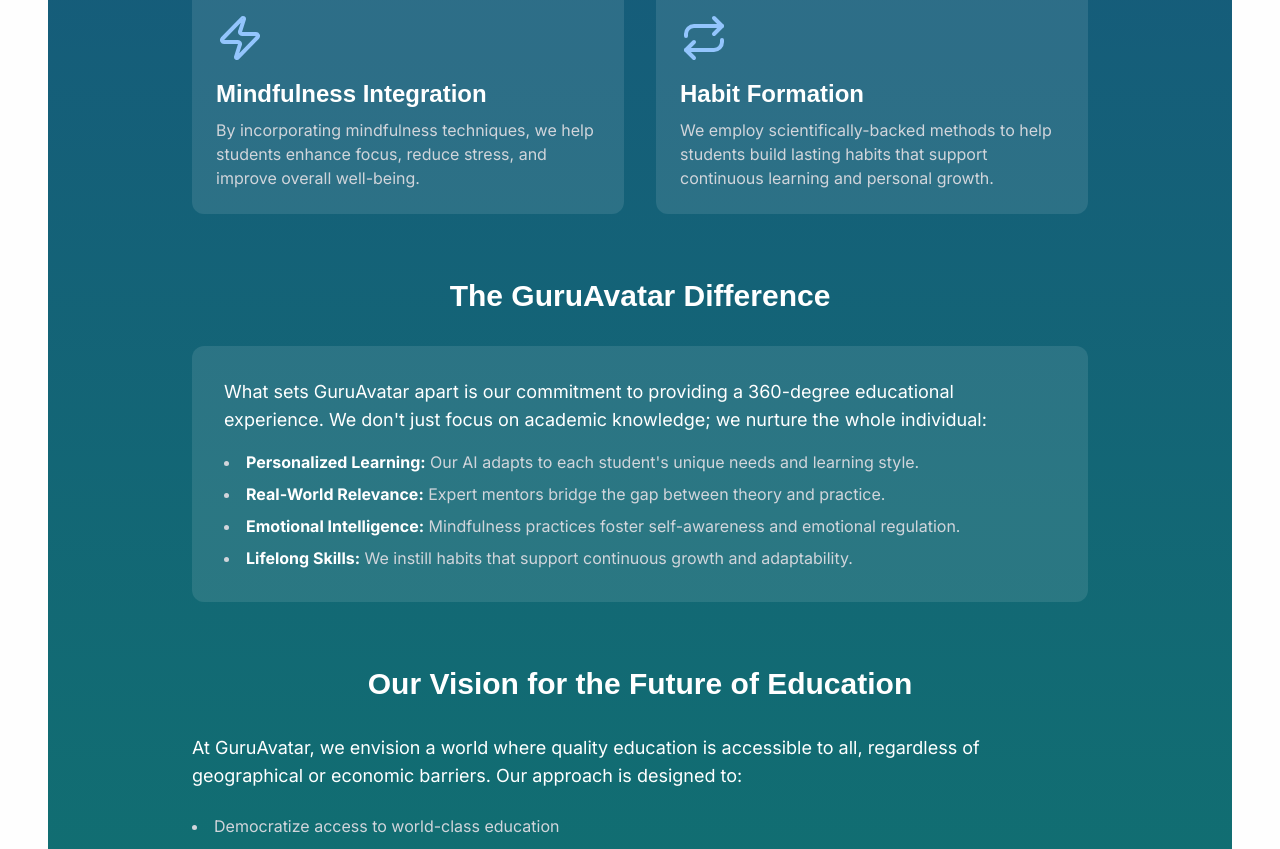
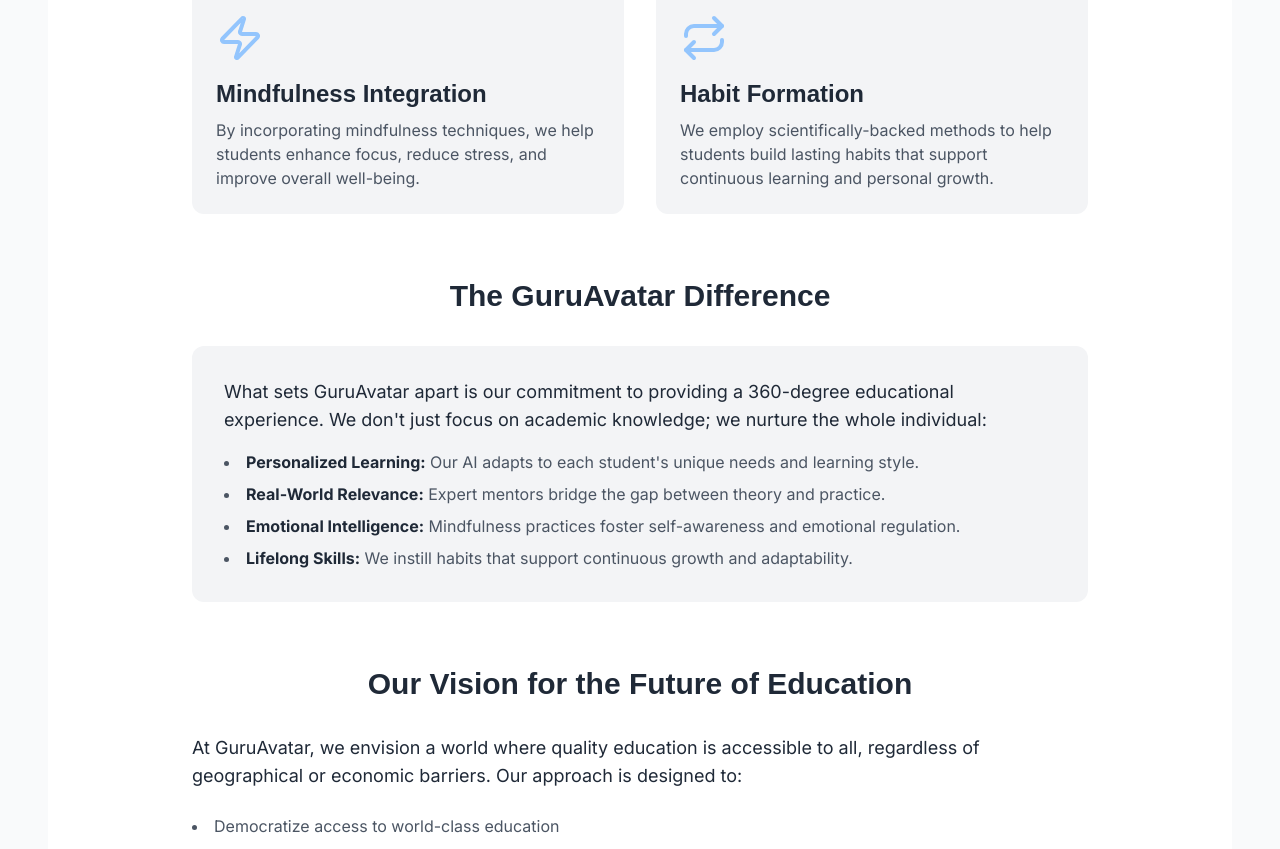
Before and after one commit to moghribalakrishna/GuruAvatar.org, a Next.js app: page /our-approach in a window 1280 px wide. Shown: the part 1938-2787 px from the top of the page. Built offline with nearby package versions, Linux system fonts and the light colour scheme; no server answers.

Commit message:
Chaning over white background based them

```diff
--- a/app/HomeContent.tsx
+++ b/app/HomeContent.tsx
@@ -35,7 +35,7 @@
   }, []);
 
   return (
-    <div className="bg-gradient-to-b from-blue-900 to-teal-700 min-h-screen text-white">
+    <div className="bg-white min-h-screen text-gray-800">
       <div className="container mx-auto px-4 py-8 md:py-16">
         {/* Hero Section */}
         <section className="flex flex-col lg:flex-row items-center mb-12 md:mb-20">
@@ -49,7 +49,7 @@
               Empowering Minds Through Non-Profit Education
             </motion.h1>
             <motion.p
-              className="text-lg md:text-xl mb-4 text-blue-100"
+              className="text-lg md:text-xl mb-4 text-gray-600"
               initial={{ opacity: 0 }}
               animate={{ opacity: 1 }}
               transition={{ duration: 0.5, delay: 0.2 }}
@@ -57,7 +57,7 @@
               GuruAvatar is a non-profit organization dedicated to revolutionizing education through:
             </motion.p>
             <motion.ul
-              className="text-lg md:text-xl mb-6 md:mb-8 text-blue-100 list-none space-y-2"
+              className="text-lg md:text-xl mb-6 md:mb-8 text-gray-600 list-none space-y-2"
               initial={{ opacity: 0 }}
               animate={{ opacity: 1 }}
               transition={{ duration: 0.5, delay: 0.3 }}
@@ -114,7 +114,7 @@
             ].map((feature, index) => (
               <Link href={feature.link || '#'} key={index}>
                 <motion.div
-                  className="bg-white bg-opacity-10 p-6 rounded-xl shadow-xl hover:shadow-2xl transition duration-300 transform hover:-translate-y-1 cursor-pointer h-full flex flex-col"
+                  className="bg-gray-100 p-6 rounded-xl shadow-xl hover:shadow-2xl transition duration-300 transform hover:-translate-y-1 cursor-pointer h-full flex flex-col"
                   initial={{ opacity: 0, y: 20 }}
                   animate={{ opacity: 1, y: 0 }}
                   transition={{ duration: 0.5, delay: index * 0.1 }}
@@ -127,7 +127,7 @@
                     className="rounded-lg mb-4 w-full h-40 object-cover"
                   />
                   <h3 className="text-xl font-semibold mb-2">{feature.title}</h3>
-                  <p className="text-blue-100 text-sm flex-grow">{feature.description}</p>
+                  <p className="text-gray-600 text-sm flex-grow">{feature.description}</p>
                   <span className="text-orange-400 hover:text-orange-300 font-semibold text-sm mt-4 inline-block">
                     Learn More →
                   </span>
@@ -157,9 +157,9 @@
                   transition={{ duration: 0.5, delay: index * 0.1 }}
                 >
                   <Link href={`/blog/${post.id}`}>
-                    <div className="bg-white bg-opacity-10 rounded-xl p-6 cursor-pointer transition-all duration-300 hover:bg-opacity-20 h-full flex flex-col">
+                    <div className="bg-gray-100 rounded-xl p-6 cursor-pointer transition-all duration-300 hover:bg-gray-200 h-full flex flex-col">
                       <h2 className="text-xl md:text-2xl font-semibold mb-4">{post.attributes.Title}</h2>
-                      <p className="text-gray-300 mb-4 flex-grow">{post.attributes.Excerpt}</p>
+                      <p className="text-gray-600 mb-4 flex-grow">{post.attributes.Excerpt}</p>
                       <span className="text-orange-400">Read more →</span>
                     </div>
                   </Link>
@@ -173,13 +173,13 @@
 
         {/* Call to Action Section */}
         <motion.section
-          className="text-center bg-blue-800 bg-opacity-50 py-12 md:py-16 rounded-xl shadow-2xl"
+          className="text-center bg-gray-100 py-12 md:py-16 rounded-xl shadow-2xl"
           initial={{ opacity: 0, y: 20 }}
           animate={{ opacity: 1, y: 0 }}
           transition={{ duration: 0.5 }}
         >
           <h2 className="text-3xl md:text-4xl font-bold mb-4 md:mb-6">Join Our Non-Profit Educational Revolution</h2>
-          <p className="text-lg md:text-xl mb-6 md:mb-8 text-blue-100">
+          <p className="text-lg md:text-xl mb-6 md:mb-8 text-gray-600">
             Support GuruAvatar's mission to provide free, transformative education. Together, we can make quality learning accessible to all.
           </p>
           <div className="flex flex-col sm:flex-row justify-center items-center space-y-4 sm:space-y-0 sm:space-x-4">
--- a/app/get-started/page.tsx
+++ b/app/get-started/page.tsx
@@ -52,7 +52,7 @@
 
 export default function GetStartedPage() {
   return (
-    <div className="bg-gradient-to-b from-blue-900 via-blue-800 to-teal-900 min-h-screen text-white">
+    <div className="bg-white min-h-screen text-gray-800">
       <div className="container mx-auto px-4 py-16">
         <motion.h1
           className="text-5xl font-bold mb-8 text-center"
@@ -76,7 +76,7 @@
           {steps.map((step, index) => (
             <motion.div
               key={index}
-              className="bg-white bg-opacity-10 p-6 rounded-xl"
+              className="bg-gray-100 p-6 rounded-xl shadow-2xl"
               initial={{ opacity: 0, y: 20 }}
               animate={{ opacity: 1, y: 0 }}
               transition={{ duration: 0.5, delay: index * 0.1 }}
@@ -88,7 +88,7 @@
                 <h2 className="text-2xl font-semibold">Step {index + 1}</h2>
               </div>
               <h3 className="text-xl font-semibold mb-2">{step.title}</h3>
-              <p className="text-gray-300 mb-4">{step.description}</p>
+              <p className="text-gray-600 mb-4">{step.description}</p>
               {step.link === "#" ? (
                 <button
                   onClick={() => alert("This feature is coming soon!")}
@@ -109,13 +109,13 @@
         </div>
 
         <motion.section
-          className="text-center mt-16"
+          className="text-center mt-16 bg-gray-100 py-12 rounded-xl shadow-2xl"
           initial={{ opacity: 0 }}
           animate={{ opacity: 1 }}
           transition={{ duration: 0.5, delay: 0.8 }}
         >
           <h2 className="text-3xl font-semibold mb-6">Ready to Transform Your Learning Experience?</h2>
-          <p className="text-xl mb-8">
+          <p className="text-xl mb-8 text-gray-600">
             Join thousands of learners who are already benefiting from GuruAvatar's innovative approach to education.
           </p>
           <Link
@@ -128,13 +128,13 @@
         </motion.section>
 
         <motion.section
-          className="mt-16 bg-white bg-opacity-10 p-8 rounded-xl"
+          className="mt-16 bg-gray-100 p-8 rounded-xl shadow-2xl"
           initial={{ opacity: 0 }}
           animate={{ opacity: 1 }}
           transition={{ duration: 0.5, delay: 1 }}
         >
           <h2 className="text-3xl font-semibold mb-6 text-center">Need Help Getting Started?</h2>
-          <p className="text-xl mb-8 text-center">
+          <p className="text-xl mb-8 text-gray-600 text-center">
             Our support team is here to assist you every step of the way. Don't hesitate to reach out if you have any questions.
           </p>
           <div className="flex justify-center space-x-4">
--- a/app/globals.css
+++ b/app/globals.css
@@ -11,18 +11,14 @@
 @media (prefers-color-scheme: dark) {
   :root {
     --foreground-rgb: 243, 244, 246;
-    --background-start-rgb: 30, 58, 138;
-    --background-end-rgb: 13, 148, 136;
+    --background-start-rgb: 243, 244, 246;
+    --background-end-rgb: 243, 244, 246;
   }
 }
 
 body {
   color: rgb(var(--foreground-rgb));
-  background: linear-gradient(
-      to bottom,
-      rgb(var(--background-start-rgb)),
-      rgb(var(--background-end-rgb))
-    );
+  background: rgb(var(--background-start-rgb));
 }
 
 @layer base {
--- a/app/layout.tsx
+++ b/app/layout.tsx
@@ -20,12 +20,12 @@
 }) {
   return (
     <html lang="en">
-      <body className={`${inter.className} min-h-screen flex flex-col bg-gray-50`}>
+      <body className={`${inter.className} min-h-screen flex flex-col bg-white text-gray-800`}>
         <AuthProvider>
           <Header />
           <Breadcrumb />
           <main className="flex-grow pt-16 md:pt-32">
-            <div className="container mx-auto px-4 py-6 sm:py-8 md:py-12 bg-white rounded-lg shadow-md bg-opacity-90">
+            <div className="container mx-auto px-4 py-6 sm:py-8 md:py-12 bg-gray-50 rounded-lg shadow-md">
               {children}
             </div>
           </main>
--- a/app/our-approach/page.tsx
+++ b/app/our-approach/page.tsx
@@ -38,7 +38,7 @@
 
 export default function OurApproachPage() {
   return (
-    <div className="min-h-screen bg-gradient-to-b from-blue-900 to-teal-700 text-white p-8">
+    <div className="bg-white min-h-screen text-gray-800 p-8">
       <div className="max-w-4xl mx-auto">
         <motion.h1
           className="text-4xl font-bold mb-6 text-center"
@@ -75,7 +75,7 @@
             {approachSections.map((section, index) => (
               <Link href={section.link} key={index}>
                 <motion.div
-                  className="bg-white bg-opacity-10 p-6 rounded-xl cursor-pointer transition-all duration-300 hover:bg-opacity-20 hover:shadow-lg"
+                  className="bg-gray-100 p-6 rounded-xl cursor-pointer transition-all duration-300 hover:bg-gray-200 hover:shadow-lg"
                   whileHover={{ scale: 1.05 }}
                   whileTap={{ scale: 0.95 }}
                   initial={{ opacity: 0, y: 20 }}
@@ -91,7 +91,7 @@
                   />
                   <section.icon className="w-12 h-12 text-blue-300 mb-4" />
                   <h3 className="text-2xl font-semibold mb-2">{section.title}</h3>
-                  <p className="text-gray-300">{section.description}</p>
+                  <p className="text-gray-600">{section.description}</p>
                 </motion.div>
               </Link>
             ))}
@@ -101,7 +101,7 @@
         <section className="mb-16">
           <h2 className="text-3xl font-semibold mb-8 text-center">The GuruAvatar Difference</h2>
           <motion.div
-            className="bg-white bg-opacity-10 p-8 rounded-xl"
+            className="bg-gray-100 p-8 rounded-xl"
             initial={{ opacity: 0, y: 20 }}
             animate={{ opacity: 1, y: 0 }}
             transition={{ duration: 0.5, delay: 0.6 }}
@@ -109,11 +109,11 @@
             <p className="text-lg mb-4">
               What sets GuruAvatar apart is our commitment to providing a 360-degree educational experience. We don't just focus on academic knowledge; we nurture the whole individual:
             </p>
-            <ul className="list-disc list-inside space-y-2 text-gray-300">
-              <li><strong className="text-white">Personalized Learning:</strong> Our AI adapts to each student's unique needs and learning style.</li>
-              <li><strong className="text-white">Real-World Relevance:</strong> Expert mentors bridge the gap between theory and practice.</li>
-              <li><strong className="text-white">Emotional Intelligence:</strong> Mindfulness practices foster self-awareness and emotional regulation.</li>
-              <li><strong className="text-white">Lifelong Skills:</strong> We instill habits that support continuous growth and adaptability.</li>
+            <ul className="list-disc list-inside space-y-2 text-gray-600">
+              <li><strong className="text-gray-800">Personalized Learning:</strong> Our AI adapts to each student's unique needs and learning style.</li>
+              <li><strong className="text-gray-800">Real-World Relevance:</strong> Expert mentors bridge the gap between theory and practice.</li>
+              <li><strong className="text-gray-800">Emotional Intelligence:</strong> Mindfulness practices foster self-awareness and emotional regulation.</li>
+              <li><strong className="text-gray-800">Lifelong Skills:</strong> We instill habits that support continuous growth and adaptability.</li>
             </ul>
           </motion.div>
         </section>
@@ -129,7 +129,7 @@
             At GuruAvatar, we envision a world where quality education is accessible to all, regardless of geographical or economic barriers. Our approach is designed to:
           </motion.p>
           <motion.ul
-            className="list-disc list-inside space-y-2 text-gray-300"
+            className="list-disc list-inside space-y-2 text-gray-600"
             initial={{ opacity: 0 }}
             animate={{ opacity: 1 }}
             transition={{ duration: 0.5, delay: 0.8 }}
```
